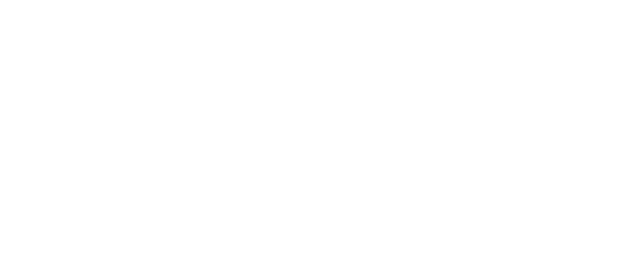
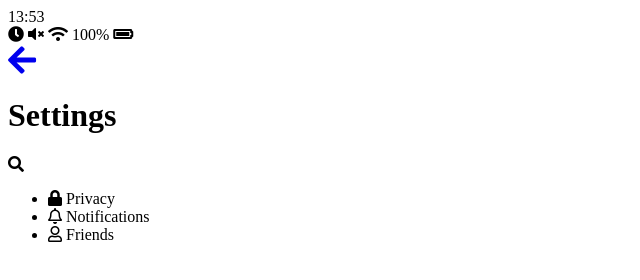
Before and after one commit to lionatlab/zhuimeng, a plain HTML site: page Kakao-clone/settings.html in a window 1280 px wide. Shown: the whole page, without its empty margins (0-640 px from the left). Drawn offline with Linux system fonts and the light colour scheme.

Commit message:
kakao-clone-1.8-setting-screen

```diff
--- a/Kakao-clone/settings.html
+++ b/Kakao-clone/settings.html
@@ -0,0 +1,65 @@
+<!DOCTYPE html>
+<html lang="en">
+
+<head>
+    <meta charset="UTF-8">
+    <meta name="viewport" content="width=device-width, initial-scale=1.0">
+    <meta http-equiv="X-UA-Compatible" content="ie=edge">
+    <title>Settings | Kakao Clone</title>
+    <link rel="stylesheet" href="https://use.fontawesome.com/releases/v5.12.0/css/all.css"
+        integrity="sha384-REHJTs1r2ErKBuJB0fCK99gCYsVjwxHrSU0N7I1zl9vZbggVJXRMsv/sLlOAGb4M" crossorigin="anonymous">
+</head>
+
+<body>
+    <div class="status-bar">
+        <div class="status-bar__column">
+            <span class="status-bar__clock">13:53</span>
+        </div>
+        <div class="status-bar__column">
+            <i class="fas fa-clock"></i>
+            <i class="fas fa-volume-mute"></i>
+            <i class="fas fa-wifi"></i>
+            <span class="status-bar__battery-level">100%</span>
+            <i class="fas fa-battery-full"></i>
+        </div>
+    </div>
+    <header class="header">
+        <div class="header__column">
+            <a href="more.html">
+                <i class="fas fa-arrow-left fa-2x"></i>
+            </a>
+            <h1 class="header__title">Settings</h1>
+        </div>
+        <div class="header__column">
+            <span class="header__icon">
+                <i class="fas fa-search"></i>
+            </span>
+        </div>
+    </header>
+    <main class="settings">
+        <section class="settings__section">
+            <ul class="settings__list">
+                <li class="settings_setting">
+                    <span class="settings__icon">
+                        <i class="fas fa-lock"></i>
+                    </span>
+                    <span class="settings__title">Privacy</span>
+                </li>
+                <li class="settings_setting">
+                    <span class="settings__icon">
+                        <i class="far fa-bell"></i>
+                    </span>
+                    <span class="settings__title">Notifications</span>
+                </li>
+                <li class="settings_setting">
+                    <span class="settings__icon">
+                        <i class="far fa-user"></i>
+                    </span>
+                    <span class="settings__title">Friends</span>
+                </li>
+            </ul>
+        </section>
+    </main>
+</body>
+
+</html>
```
Also changed, not shown: Kakao-clone/more.html (+3 -1 lines).
